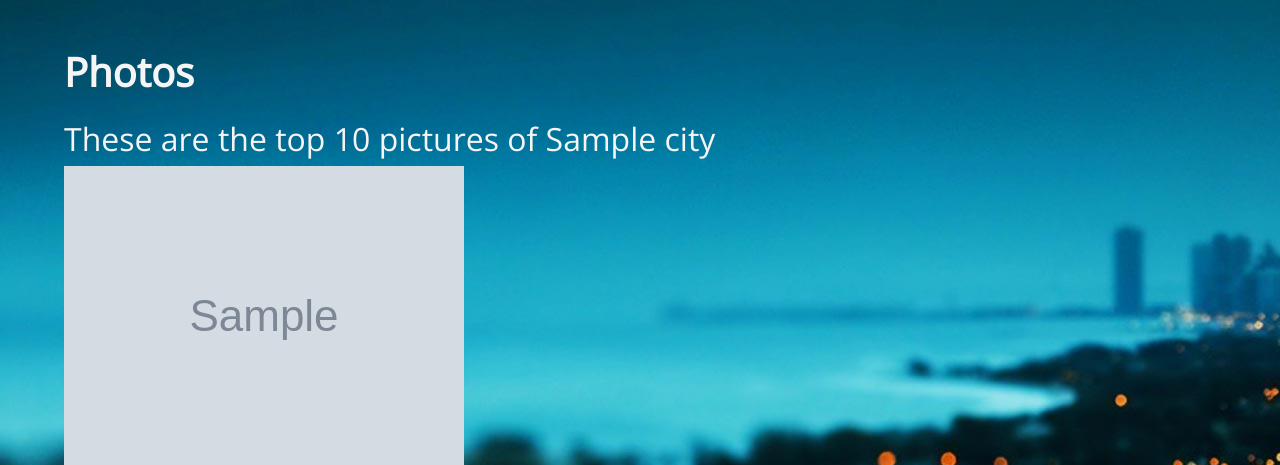
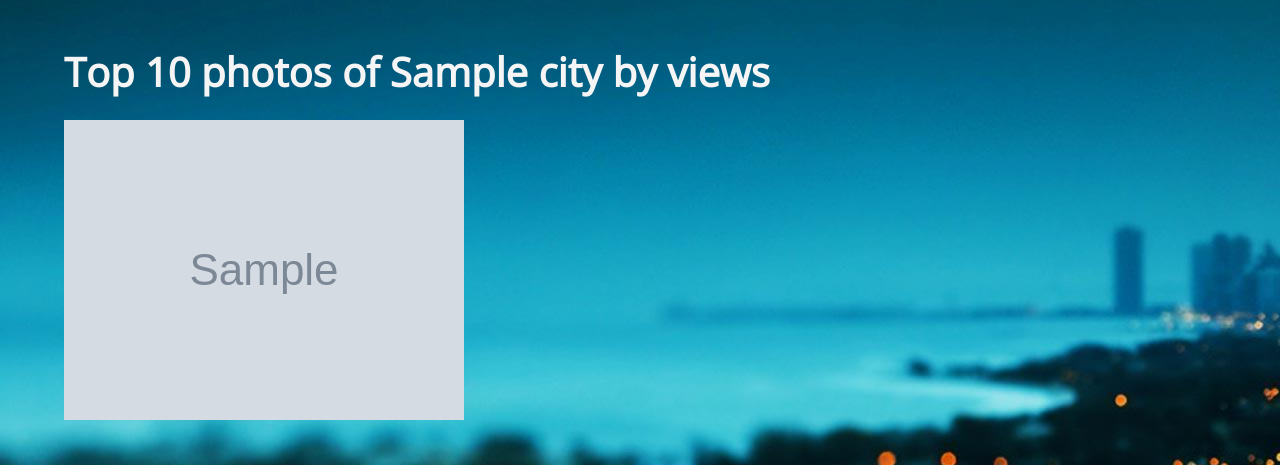
Before and after one commit to allenz3/city-web-app, a Flask app: template templates/photos.html in a window 1280 px wide. Shown: the part 56-521 px from the top of the page. Run offline with Flask 2, Linux system fonts and the light colour scheme; the template is opened without the code that fills it: most values are stand-ins (such as "Sample title", 1, 10 or a date in 2020); grey boxes marked "Sample" are stand-in pictures; some libraries are stand-ins or nearby versions.

Commit message:
minor page description changes for photos

```diff
--- a/main.py
+++ b/main.py
@@ -159,7 +159,7 @@ def photos():
         photos = [Photo.Photo(Photo.get_photo_info(id)) for id in ids]
         photos_by_views = sorted(photos, key=lambda photo: photo.num_views, reverse=True)
         top_10_views = photos_by_views[:10]
-        return render_template("photos.html", views=top_10_views)
+        return render_template("photos.html", views=top_10_views, city=session['city_result'])
 
 
 def api_call(baseurl, paramDict):
--- a/templates/photos.html
+++ b/templates/photos.html
@@ -1,8 +1,7 @@
 {% extends "page.html" %}
 
 {% block content %}
-<h1 class="pb-3">Photos</h1>
-<h2>These are the top 10 pictures of {{city}}</h2>
+<h1 class="pb-3">Top 10 photos of {{city}} by views</h1>
 
 <div>
   {% for photo in views %}
```
